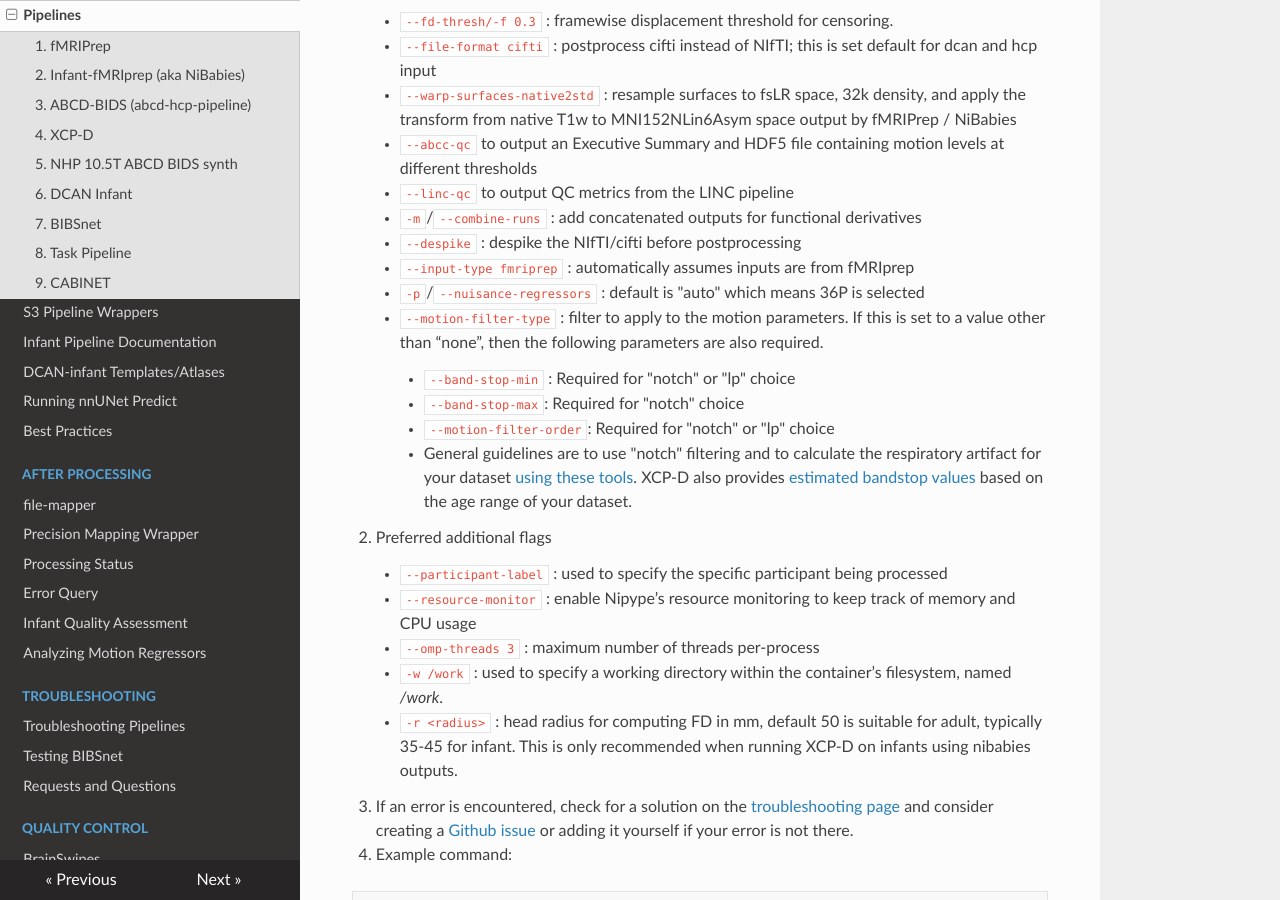
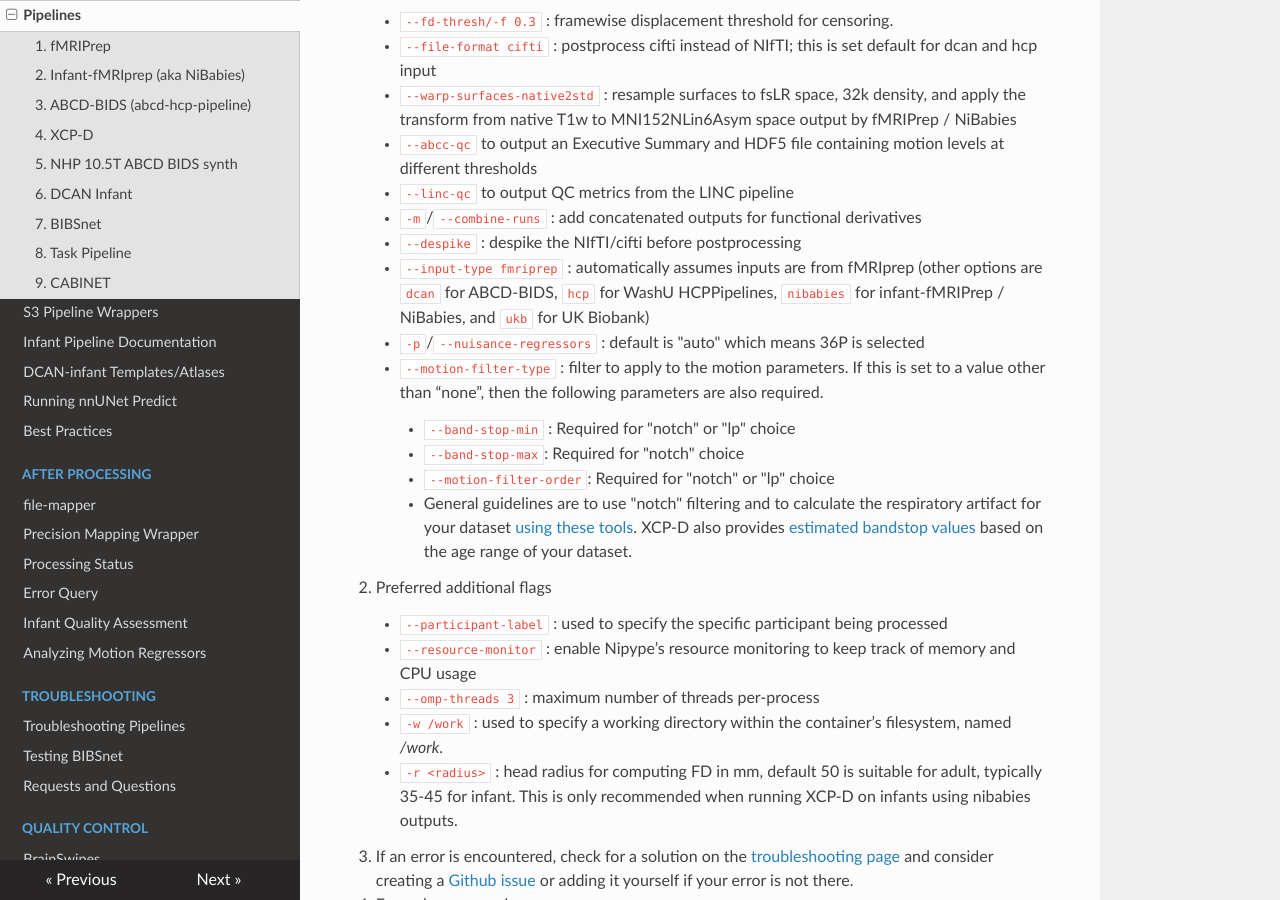
Before and after one commit to DCAN-Labs/cdni-brain, an MkDocs documentation site: the page built from docs/pipelines.md, in a window 1280 px wide and 900 px high, scrolled down 4681 px. Built offline with MkDocs 1.6.1, drawn with Linux system fonts in a browser that asks for light colours; nearby versions of some CDN libraries.

Commit message:
clarify other xcpd input types
Co-authored-by: Thomas Madison <56737848+madisoth@users.noreply.github.com>

```diff
--- a/docs/pipelines.md
+++ b/docs/pipelines.md
@@ -260,7 +260,7 @@ XCP-D versions 0.8.0 and above have a new required `mode` flag that will set sev
 
     * `--despike` : despike the NIfTI/cifti before postprocessing
 
-    * `--input-type fmriprep` : automatically assumes inputs are from fMRIprep
+    * `--input-type fmriprep` : automatically assumes inputs are from fMRIprep (other options are `dcan` for ABCD-BIDS, `hcp` for WashU HCPPipelines, `nibabies` for infant-fMRIPrep / NiBabies, and `ukb` for UK Biobank)
 
     * `-p`/`--nuisance-regressors` : default is "auto" which means 36P is selected
 
```
